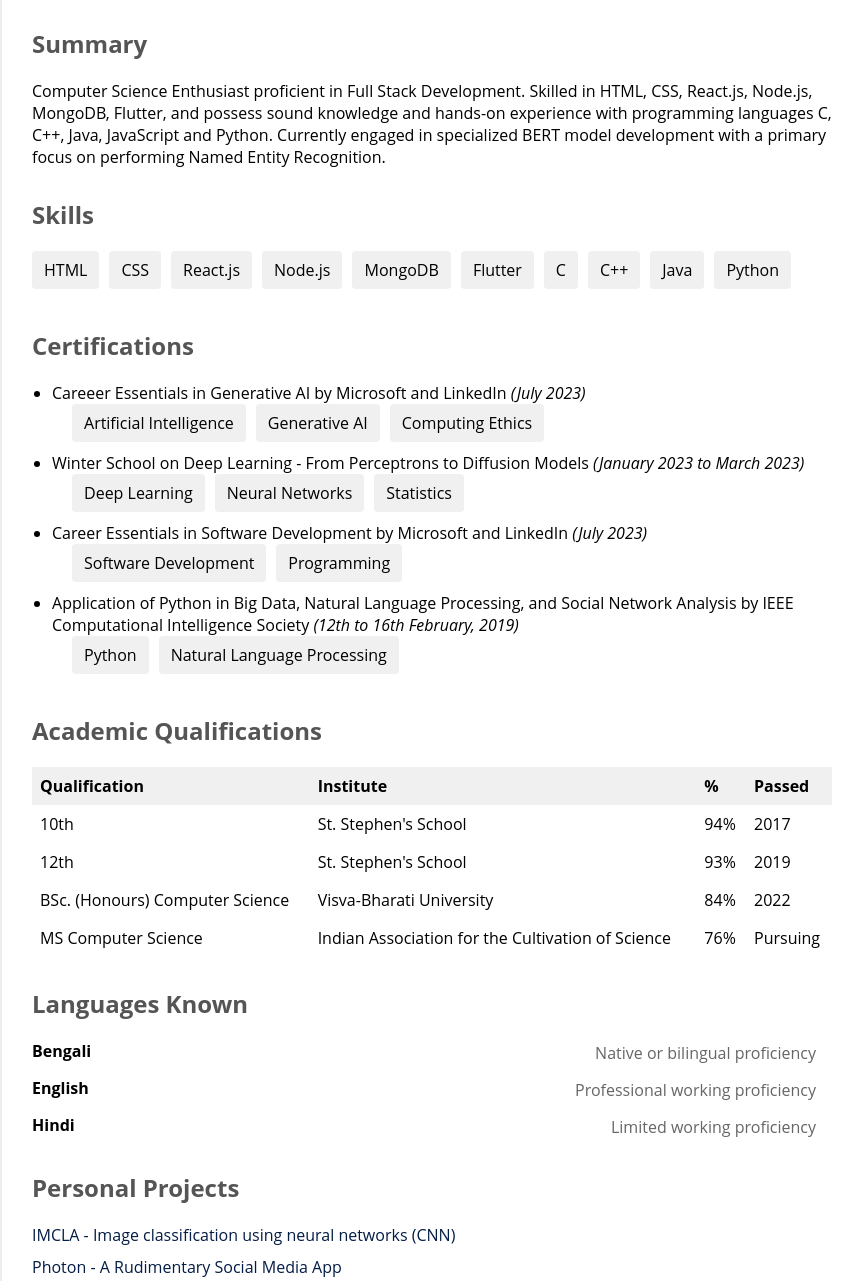
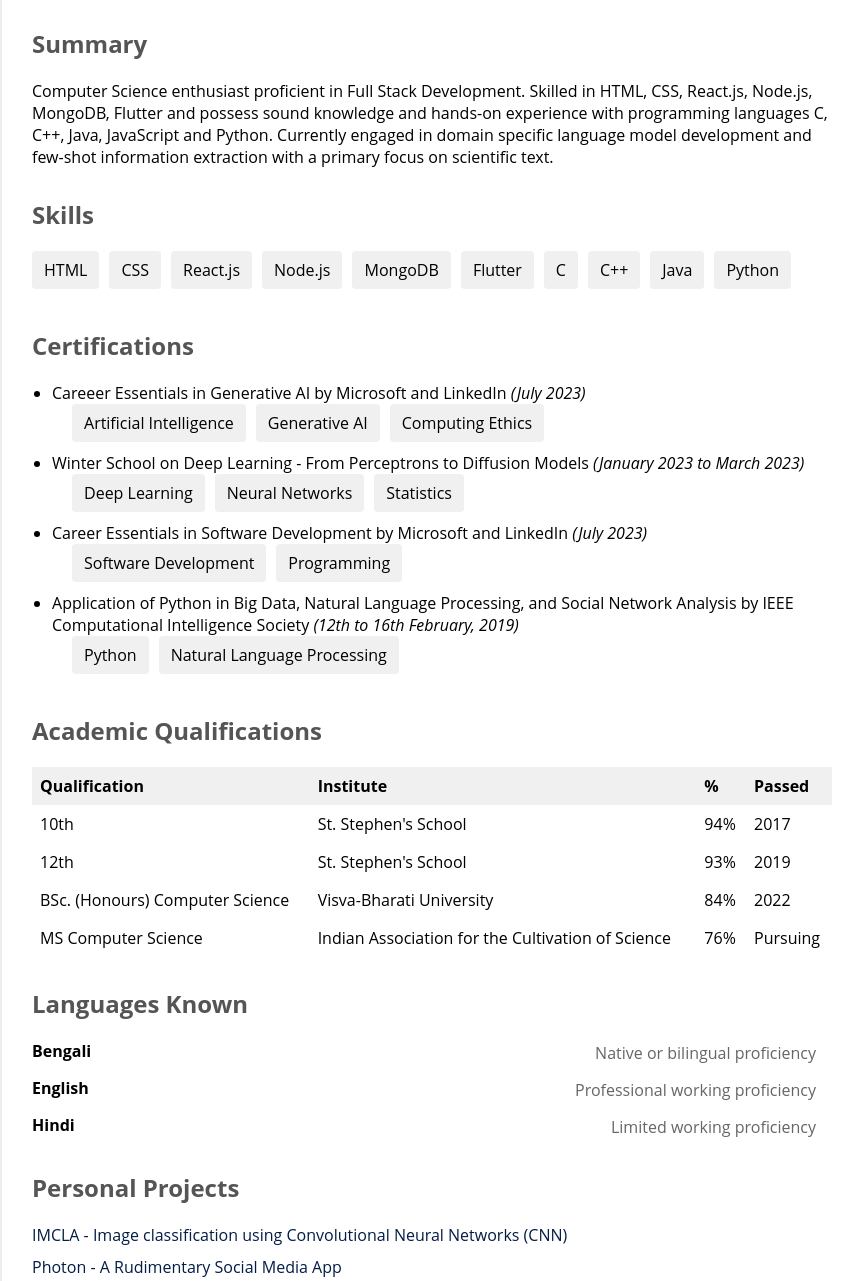
Before and after one commit to pratt-sark/CurriculumVitae, a plain HTML site: page index.html in a window 1280 px wide. Shown: the part 528-1809 px from the top of the page, without its empty margins (208-1069 px from the left). Drawn offline with Linux system fonts and the light colour scheme.

Commit message:
Update index.html

```diff
--- a/index.html
+++ b/index.html
@@ -237,9 +237,11 @@
 
     <div class="section">
       <h2>Summary</h2>
-      <p>Computer Science Enthusiast proficient in Full Stack Development. Skilled in HTML, CSS, React.js, Node.js,
-        MongoDB, Flutter, and possess sound knowledge and hands-on experience with programming languages C, C++, Java,
-        JavaScript and Python. Currently engaged in specialized BERT model development with a primary focus on performing Named Entity Recognition.</p>
+      <p>Computer Science enthusiast proficient in Full Stack Development. Skilled in HTML, CSS, React.js, Node.js,
+        MongoDB, Flutter and possess sound knowledge and hands-on experience with programming languages C, C++, Java,
+        JavaScript and Python. Currently engaged in domain specific language model development and few-shot information
+        extraction with a primary focus on scientific text.
+      </p>
     </div>
 
     <div class="section">
@@ -351,7 +353,7 @@
       <ul class="project-list">
         <li>
           <a class="project-link" href="https://github.com/pratt-sark/imcla" target="_blank">IMCLA - Image
-            classification using neural networks (CNN)</a>
+            classification using Convolutional Neural Networks (CNN)</a>
         </li>
         <li>
           <a class="project-link" href="https://github.com/pratt-sark/photon" target="_blank">Photon - A Rudimentary
```
